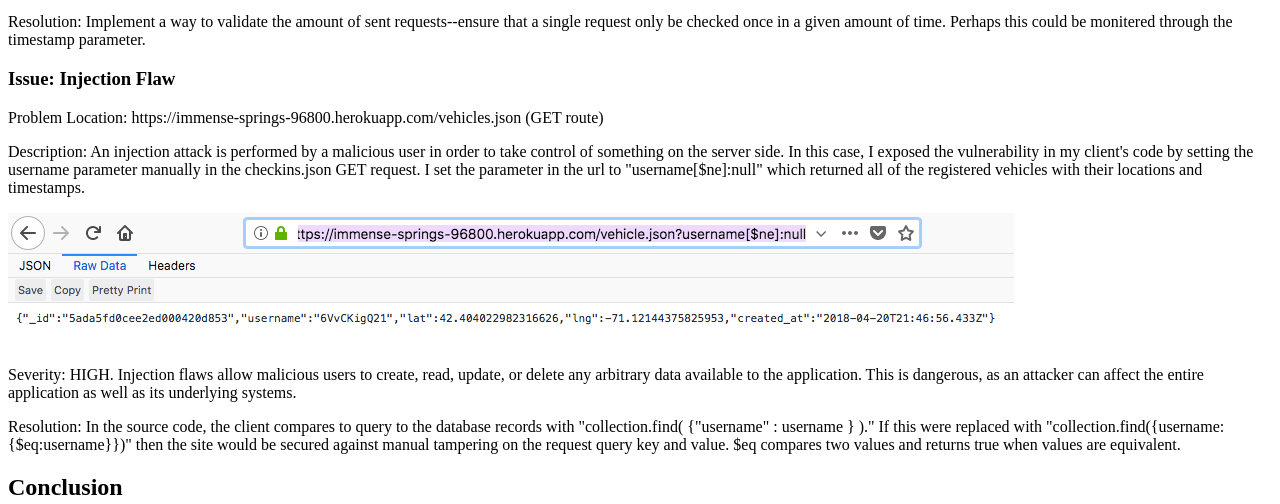
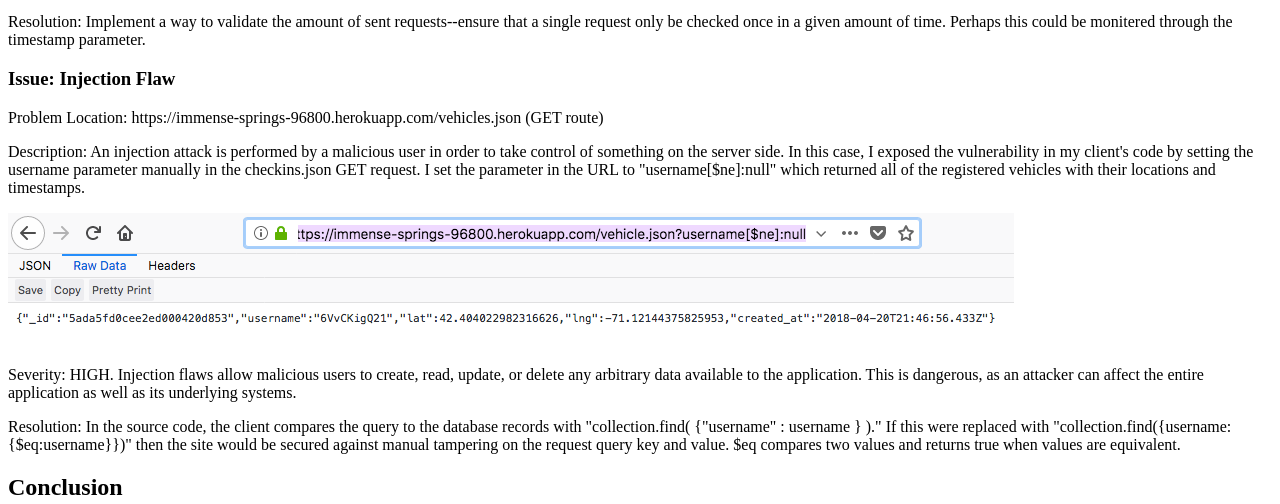
Before and after one commit to rpg1216/comp20-rglass, a plain HTML site: page security/index.html in a window 1280 px wide. Shown: the part 2976-3480 px from the top of the page. Drawn offline with Linux system fonts and the light colour scheme.

Commit message:
security assessment final

```diff
--- a/security/index.html
+++ b/security/index.html
@@ -40,10 +40,10 @@
             <p>Resolution: Implement a way to validate the amount of sent requests--ensure that a single request only be checked once in a given amount of time. Perhaps this could be monitered through the timestamp parameter.</p>
         <h3>Issue: Injection Flaw</h3>
             <p>Problem Location: https://immense-springs-96800.herokuapp.com/vehicles.json (GET route)</p>
-            <p>Description: An injection attack is performed by a malicious user in order to take control of something on the server side. In this case, I exposed the vulnerability in my client's code by setting the username parameter manually in the checkins.json GET request. I set the parameter in the url to "username[$ne]:null" which returned all of the registered vehicles with their locations and timestamps.</p>
+            <p>Description: An injection attack is performed by a malicious user in order to take control of something on the server side. In this case, I exposed the vulnerability in my client's code by setting the username parameter manually in the checkins.json GET request. I set the parameter in the URL to "username[$ne]:null" which returned all of the registered vehicles with their locations and timestamps.</p>
             <img src="method3.png" alt="method 3">
             <p>Severity: HIGH. Injection flaws allow malicious users to create, read, update, or delete any arbitrary data available to the application. This is dangerous, as an attacker can affect the entire application as well as its underlying systems.</p>
-            <p>Resolution: In the source code, the client compares to query to the database records with "collection.find( {"username" : username } )." If this were replaced with "collection.find({username:{$eq:username}})" then the site would be secured against manual tampering on the request query key and value. $eq compares two values and returns true when values are equivalent.
+            <p>Resolution: In the source code, the client compares the query to the database records with "collection.find( {"username" : username } )." If this were replaced with "collection.find({username:{$eq:username}})" then the site would be secured against manual tampering on the request query key and value. $eq compares two values and returns true when values are equivalent.
 
 
 
```
